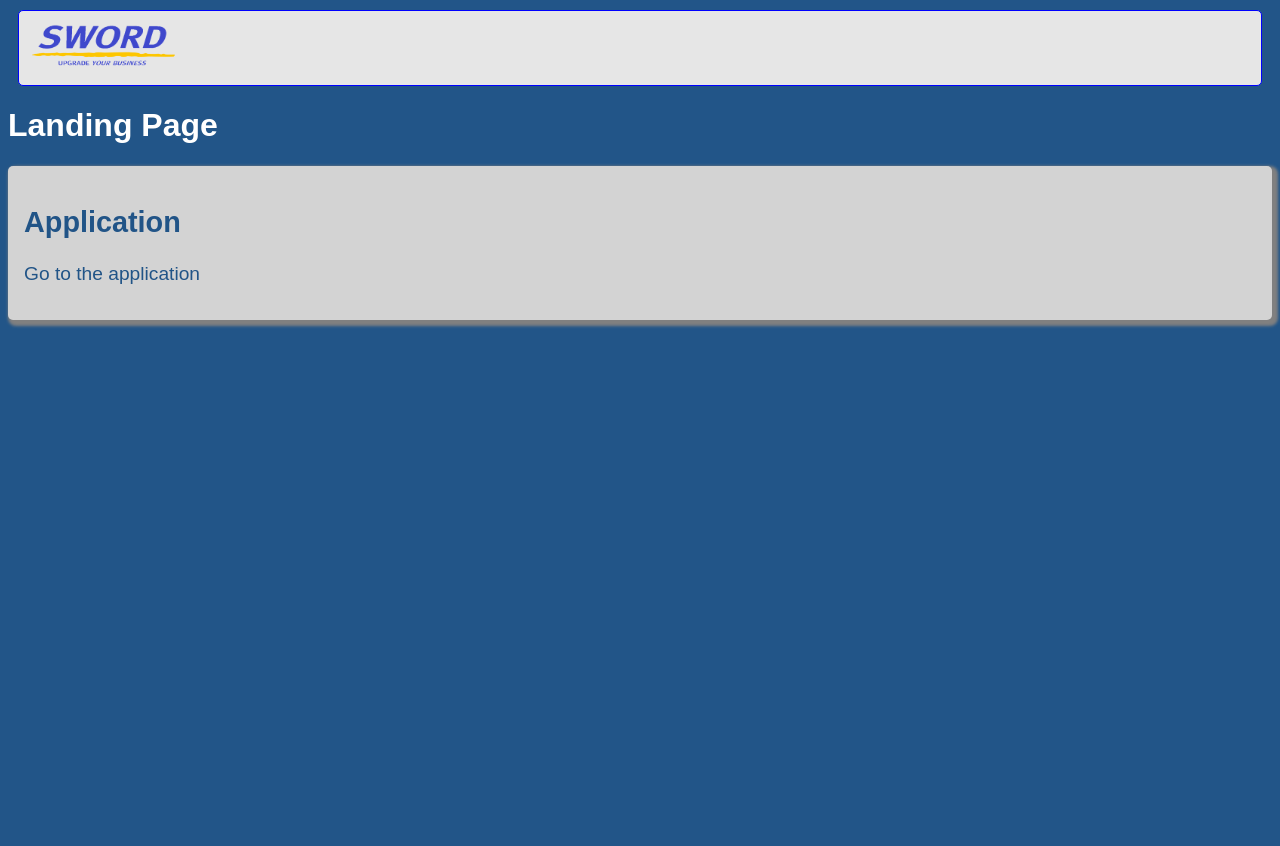
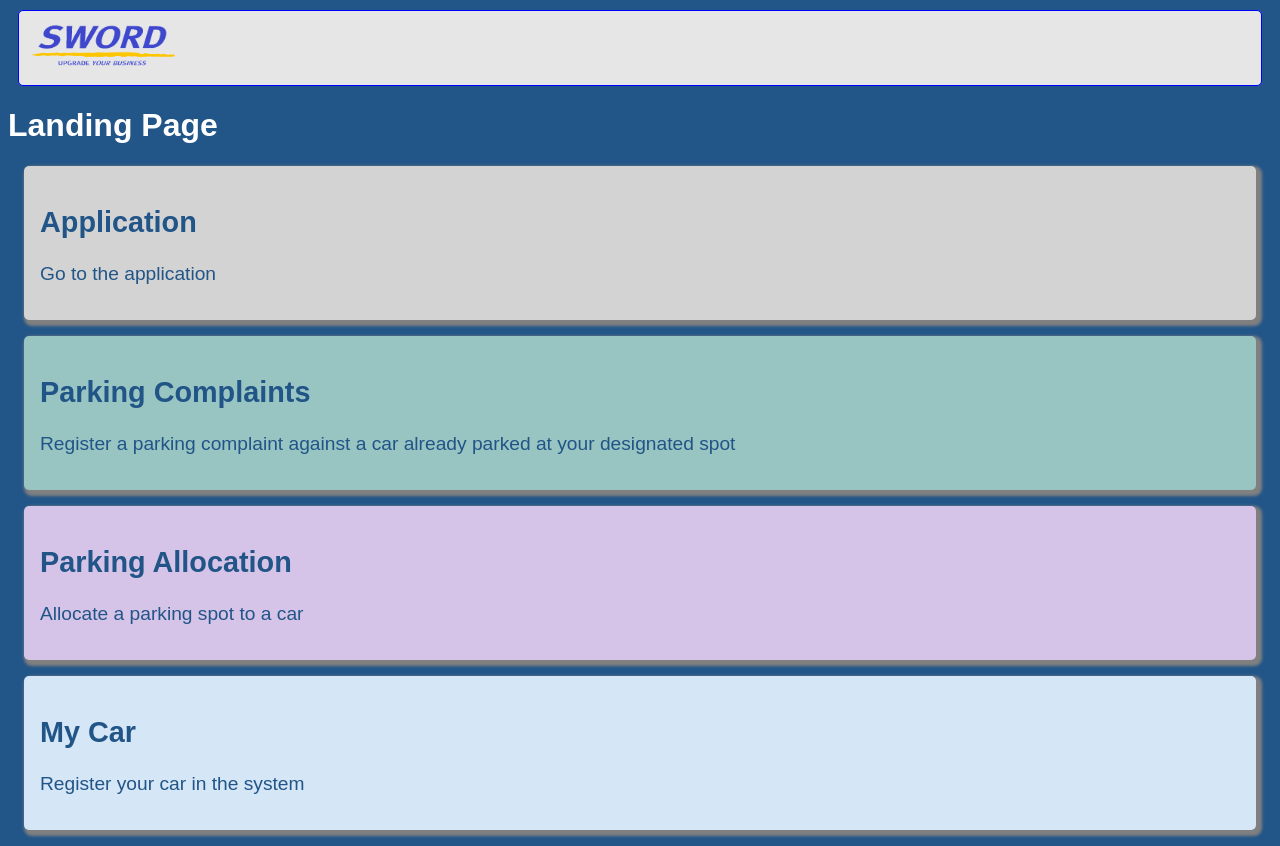
Before and after one commit to PhilipHassialis/parkingapp, a React (Vite) app in the folder parking_app/: page / in a window 1280 px wide. Before the commit the page ends 800 px from the top, so only its background shows below. Built offline with nearby package versions, Linux system fonts and the light colour scheme.

Commit message:
more application cards

```diff
--- a/parking_app/src/index.css
+++ b/parking_app/src/index.css
@@ -59,6 +59,7 @@ body {
     padding: 1em;
     box-shadow: 3px 3px 3px 3px gray;
     border-radius: 5px;
+    margin: 1em;
 }
 
 .application-card-content {
--- a/parking_app/src/pages/landingpage/LandingPage.tsx
+++ b/parking_app/src/pages/landingpage/LandingPage.tsx
@@ -5,7 +5,22 @@ const LandingPage = () => {
     return (
         <div>
             <h1>Landing Page</h1>
-            <ApplicationCard title="Application" content="Go to the application" relativeUrl="/application" bgColour="lightgrey" />
+            <ApplicationCard title="Application"
+                content="Go to the application"
+                relativeUrl="/application"
+                bgColour="lightgrey" />
+            <ApplicationCard title="Parking Complaints"
+                content="Register a parking complaint against a car already parked at your designated spot"
+                relativeUrl="/parking-complaints"
+                bgColour="#98C5C2" />
+            <ApplicationCard title="Parking Allocation"
+                content="Allocate a parking spot to a car"
+                relativeUrl="/parking-allocation"
+                bgColour="#D5C4E7" />
+            <ApplicationCard title="My Car"
+                content="Register your car in the system"
+                relativeUrl="/my-car"
+                bgColour="#D5E6F6" />
         </div>
     );
 
```
